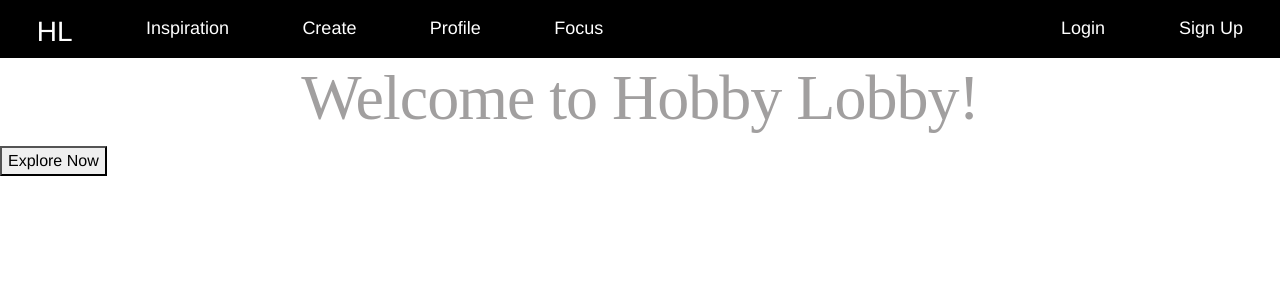
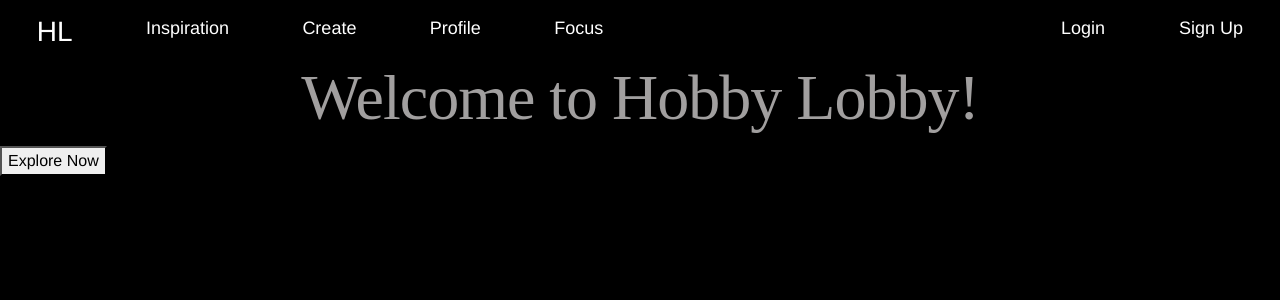
Before and after one commit to ylopez25/hobby_lobby, a React (Create React App) app: page / in a window 1280 px wide. Shown: the top 300 px of the page. Built offline with nearby package versions, Linux system fonts and the light colour scheme.

Commit message:
background color

```diff
--- a/src/components/Home.css
+++ b/src/components/Home.css
@@ -1,3 +1,7 @@
+.home {
+    background: black;
+    min-height:400vh;
+}
 .home h2{
     display: flex;
     justify-content: center;
```
